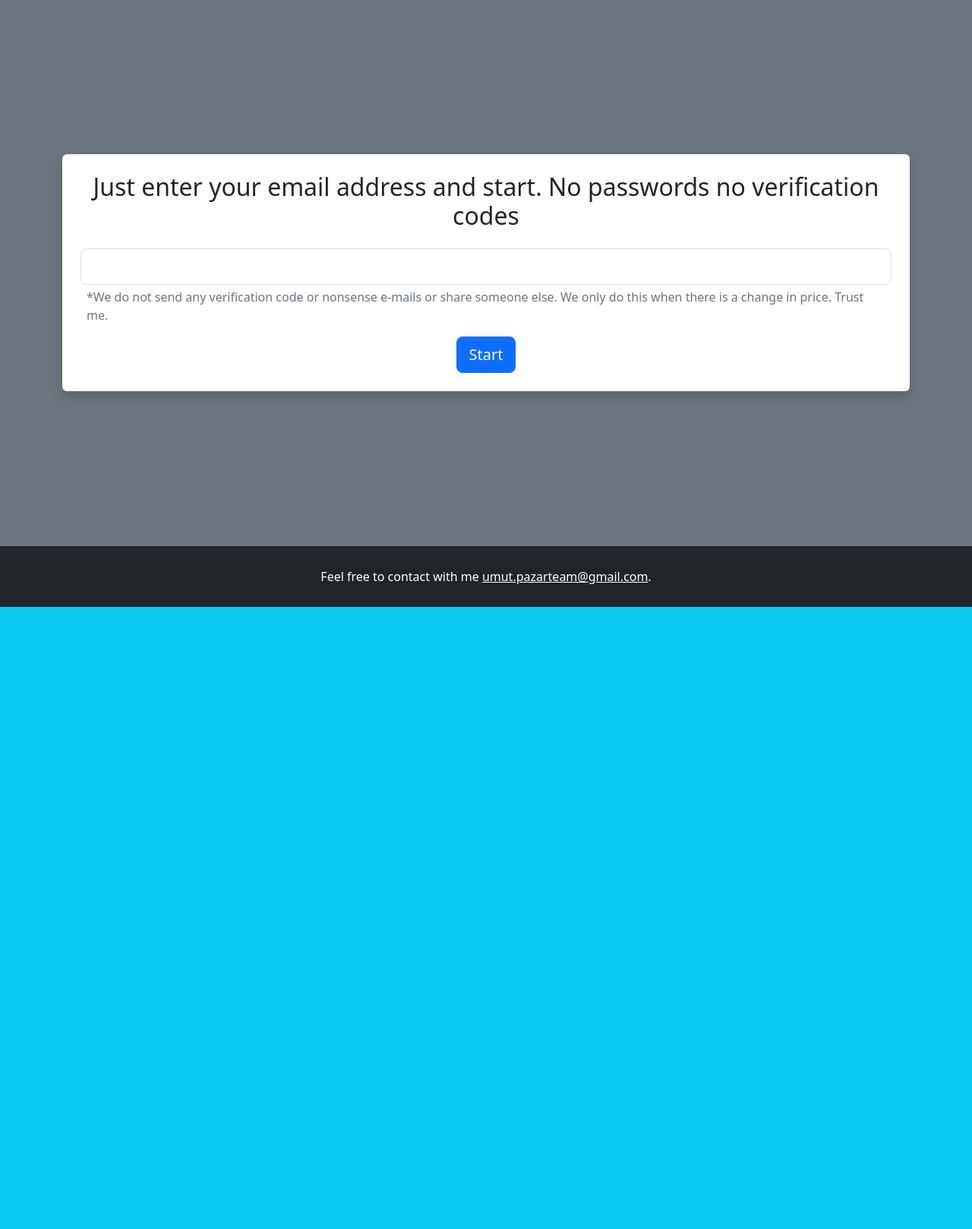
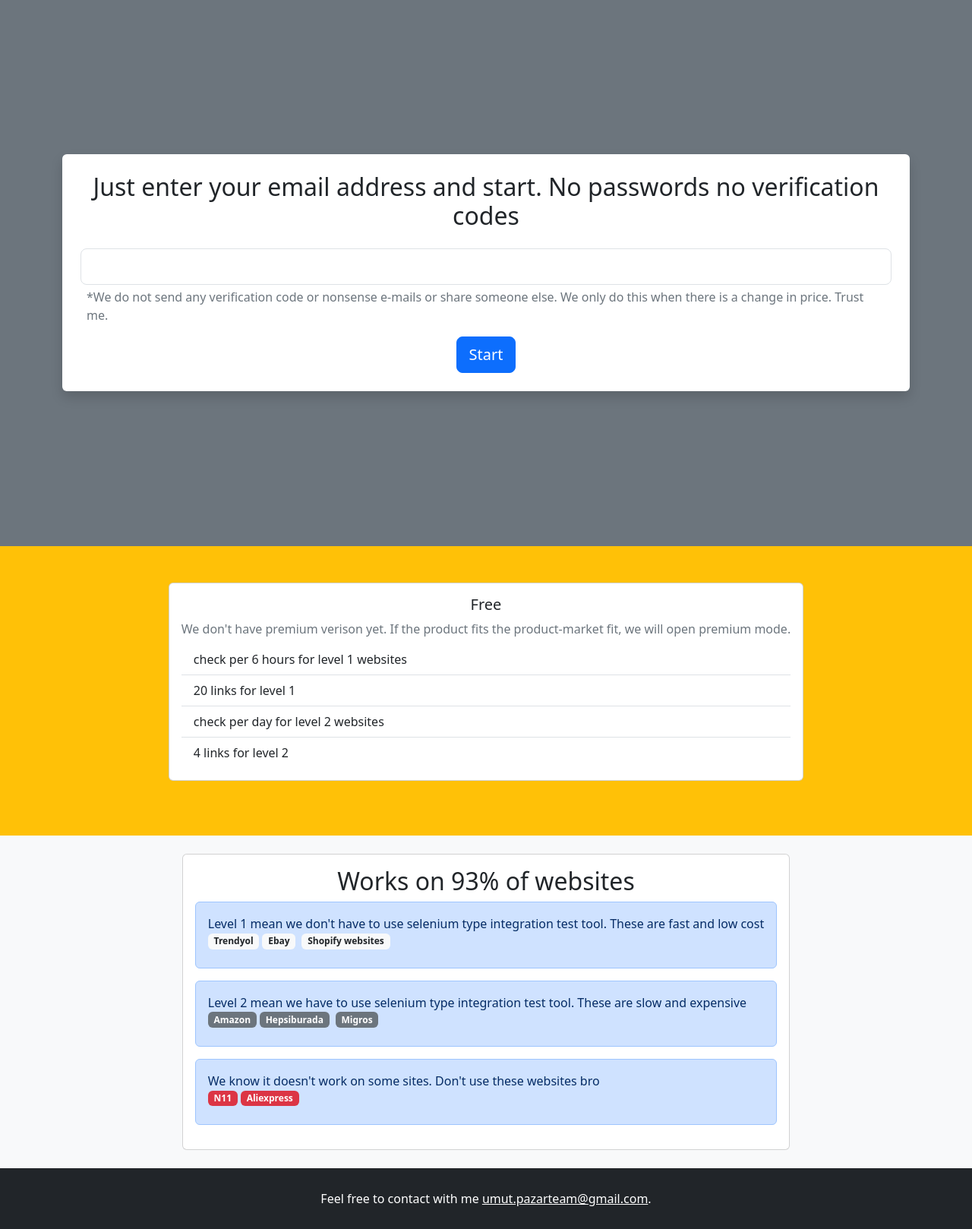
Before and after one commit to umuttalha/pazarteam, a Flask app: page / in a window 1280 px wide. Shown: the part 801-2419 px from the top of the page at 76% size. Before the commit the page ends 1600 px from the top, so only its background shows below. Run offline with Flask 3, Linux system fonts and the light colour scheme; some libraries are stand-ins or nearby versions.

Commit message:
timeout ve selenium geçiş önceğili ayarı

```diff
--- a/app.py
+++ b/app.py
@@ -1,4 +1,14 @@
-from flask import Flask,render_template,request,redirect,make_response,session,jsonify,url_for
+from flask import (
+    Flask,
+    render_template,
+    request,
+    redirect,
+    make_response,
+    session,
+    jsonify,
+    url_for,
+    Response
+)
 from flask_mail import Mail, Message
 import os
 from dotenv import load_dotenv
@@ -9,7 +19,7 @@ import random
 from datetime import timedelta
 from urllib.parse import urlparse
 import time
-from datetime import datetime
+import signal
 
 from bs4 import BeautifulSoup
 from lxml import etree
@@ -18,39 +28,45 @@ import re
 
 from selenium import webdriver
 from selenium.webdriver.chrome.options import Options
+from selenium.webdriver.common.by import By
+from selenium.webdriver.support.ui import WebDriverWait
+from selenium.webdriver.support import expected_conditions as EC
 
-chrome_driver_path = './chromedriver'
+chrome_driver_path = "./chromedriver"
 options = Options()
-options.add_argument('--headless')
-
-
-
+options.add_argument("--headless")
+options.add_argument(
+    "user-agent=Mozilla/5.0 (Windows NT 10.0; Win64; x64) AppleWebKit/537.36 (KHTML, like Gecko) Chrome/91.0.4472.124 Safari/537.36"
+)
+options.add_argument("--enable-javascript")
 
 load_dotenv()
 
-app = Flask(__name__, static_folder='static', static_url_path='')
+app = Flask(__name__, static_folder="static", static_url_path="")
 app.secret_key = secrets.token_urlsafe(16)
 app.permanent_session_lifetime = timedelta(minutes=30)
 
 mail_settings = {
-    "MAIL_SERVER": 'smtp.gmail.com',
+    "MAIL_SERVER": "smtp.gmail.com",
     "MAIL_PORT": 465,
     "MAIL_USE_TLS": False,
     "MAIL_USE_SSL": True,
-    "MAIL_USERNAME": os.environ['EMAIL_USER'],
-    "MAIL_PASSWORD": os.environ['EMAIL_PASSWORD']
+    "MAIL_USERNAME": os.environ["EMAIL_USER"],
+    "MAIL_PASSWORD": os.environ["EMAIL_PASSWORD"],
 }
 
 
 app.config.update(mail_settings)
 mail = Mail(app)
 
-app.config['SQLALCHEMY_DATABASE_URI'] = 'sqlite:///database.db'
+app.config["SQLALCHEMY_DATABASE_URI"] = "sqlite:///database.db"
 db = SQLAlchemy(app)
 
+
 class TierEnum(Enum):
-    FREE = 'Free'
-    PREMIUM = 'Premium'
+    FREE = "Free"
+    PREMIUM = "Premium"
+
 
 class User(db.Model):
     email = db.Column(db.String, primary_key=True, unique=True, nullable=False)
@@ -64,83 +80,90 @@ class Product(db.Model):
 
 
 
-def change_price_mail(receiver_mail,website_link):
 
-    msg = Message(subject="Price Changed", sender=app.config.get("MAIL_USERNAME"), recipients=[receiver_mail], body=f"""
+def change_price_mail(receiver_mail, website_link):
+    msg = Message(
+        subject="Price Changed",
+        sender=app.config.get("MAIL_USERNAME"),
+        recipients=[receiver_mail],
+        body=f"""
     Hi!
 
     The price of the product you are following has changed. Here is the product link {website_link}
-    """)
+    """,
+    )
     mail.send(msg)
+
 
 def generate_client_id():
     return str(random.randint(1, 999999))
 
 
+def verileri_al(url, price):
+    try:
+        response = requests.get(url, timeout=5)
+        print(response.text)
+    except requests.Timeout:
+        return {"elementler": elements_check, "scrap_type": "request"}
+    except requests.RequestException as e:
+        return {"elementler": elements_check, "scrap_type": "request"}
 
-def verileri_al(url,price):
 
-    response = requests.get(url)
 
-    soup = BeautifulSoup(response.content, 'html.parser')
+    soup = BeautifulSoup(response.content, "html.parser")
+
 
     elements = soup.find_all(string=re.compile(price))
+    elements_check = []
 
-    if elements ==[]:
+    for element in elements:
+        parent = element.find_parent()
 
+        if parent and parent.name == "script":
+            continue
+
+        if parent and parent.name == "style":
+            continue
+
+        elements_check.append(element)
+
+        # print(f'Tag: {parent if parent else None}, Sınıf: {class_list}, İçerik: {element}')
+
+    elements_check_selenium = []
+
+    if elements_check == []:
         driver = webdriver.Chrome(executable_path=chrome_driver_path, options=options)
 
         driver.get(url)
+
+        time.sleep(1)
+
+        # wait = WebDriverWait(driver, 10)
+
+        # price_element = wait.until(EC.text_to_be_present_in_element((By.TAG_NAME, "body"), price))
 
         page_content = driver.page_source
 
         driver.quit()
 
-        soup = BeautifulSoup(page_content, 'html.parser')
+        soup = BeautifulSoup(page_content, "html.parser")
 
         elements1 = soup.find_all(string=re.compile(price))
 
         for element in elements1:
             parent = element.find_parent()
 
-            if parent and parent.name == 'script' or "style":
+            if parent and parent.name == "script":
                 continue
 
-            if parent and 'class' in parent.attrs:
-                class_list = parent['class']
-            else:
-                class_list = None
+            if parent and parent.name == "style":
+                continue
 
-            print(f'Tag: {parent.name if parent else None}, Sınıf: {class_list}, İçerik: {element}')
+            elements_check_selenium.append(element)
 
-            return {
-                "url": url,
-            }
+        return {"elementler": elements_check_selenium, "scrap_type": "level 2"}
 
-
-
-    for element in elements:
-        parent = element.find_parent()
-
-
-        if parent and parent.name == 'script' or "style":
-            continue
-
-        if parent and 'class' in parent.attrs:
-            class_list = parent['class']
-        else:
-            class_list = None
-
-        print(f'Tag: {parent.name if parent else None}, Sınıf: {class_list}, İçerik: {element}')
-
-
-    return {
-        "url": url,
-        # "urun_title":urun_title,
-        # "urun_fiyat": urun_fiyat,
-    }
-
-
+    return {"elementler": elements_check, "scrap_type": "level 1"}
 
 
 @app.route("/")
@@ -148,48 +171,60 @@ def home():
     return render_template("home.html")
 
 
-@app.route("/process", methods=['POST'])
+@app.route("/process", methods=["POST"])
 def process():
-    input_data = request.form.get('inputData')
+    input_data = request.form.get("inputData")
 
     # Kullanıcıya özgü bir oturum kimliği oluşturun
     session_token = secrets.token_urlsafe(16)
 
     # Kullanıcı oturum bilgilerini saklayın (örneğin, ürün linki ve input data)
-    session[session_token] = {'input_data': input_data}
+    session[session_token] = {"input_data": input_data}
 
-    return redirect(f'/products/{session_token}')
+    return redirect(f"/products/{session_token}")
 
 
-@app.route('/products/<session_token>')
+@app.route("/products/<session_token>")
 def products(session_token):
     # Kullanıcının oturumunu kontrol edin
     user_data = session.get(session_token)
 
-    print(user_data)
+    # print(user_data)
 
     if not user_data:
-        return redirect('/')
+        return redirect("/")
 
     # Veritabanına kaydetmek istediğiniz bilgileri alın
-    input_data = user_data.get('input_data')
+    input_data = user_data.get("input_data")
 
     # Burada veritabanına kaydetme işlemlerini yapabilirsiniz (örneğin SQLAlchemy kullanabilirsiniz)
 
-    return render_template('products.html', input_data=input_data)
+    return render_template("products.html", input_data=input_data)
 
 
-@app.route("/deneme", methods=['POST'])
+@app.route("/deneme", methods=["POST"])
 def deneme():
-    title = request.form.get('title')
-    url = request.form.get('url')
-    price = request.form.get('price')
+    title = request.form.get("title")
+    url = request.form.get("url")
+    price = request.form.get("price")
 
-    verileri_al(url,price)
+    elemet_list = verileri_al(url, price)
 
-    client_id = "id"+ generate_client_id()
+    print(elemet_list["scrap_type"])
+    print(elemet_list["elementler"])
 
-    return render_template('accordion.html', title=title, url=url,price=price,client_id=client_id)
+    client_id = "id" + generate_client_id()
+
+    return render_template(
+        "accordion.html",
+        title=title,
+        url=url,
+        price=price,
+        client_id=client_id,
+        scrap_type=elemet_list["scrap_type"],
+        elementler=elemet_list["elementler"][0],
+    )
+
 
 #     # print(request.__dict__)
 
--- a/templates/accordion.html
+++ b/templates/accordion.html
@@ -9,7 +9,7 @@
         aria-expanded="true"
         aria-controls="{{client_id}}"
       >
-        {{title}}
+        {{scrap_type}} // {{title}}
       </button>
     </h2>
     <div
@@ -18,6 +18,10 @@
       aria-labelledby="headingOne"
       data-bs-parent="#accordionExample"
     >
+
+
+      {{elementler}}
+
       <ul class="list-group">
 
 
--- a/templates/home.html
+++ b/templates/home.html
@@ -48,7 +48,76 @@
                 </form>
             </div>
         </div>
+
+   <div class="bg-warning py-5">
+        <div class="container d-flex justify-content-center align-items-center ">
+            <div class="row">
+
+                <div class="col-md-12">
+                    <div class="card mb-4">
+                        <div class="card-body">
+                            <h5 class="card-title d-flex justify-content-center align-items-center">Free</h5>
+                            <p class="card-title text-secondary">We don't have premium verison yet. If the product fits the product-market fit, we will open premium mode. </p>
+                            <ul class="list-group list-group-flush">
+                                <li class="list-group-item">check per 6 hours for level 1 websites</li>
+                                <li class="list-group-item">20 links for level 1</li>
+                                <li class="list-group-item">check per day for level 2 websites</li>
+                                <li class="list-group-item">4 links for level 2</li>
+                            </ul>
+                        </div>
+                    </div>
+                </div>
+
+            </div>
+        </div>
     </div>
+
+    <div class="bg-light pt-4">
+        <div class="container d-flex justify-content-center align-items-center ">
+            <div class="row">
+                <div class="col-md-12">
+                    <div class="card mb-4">
+                        <div class="card-body">
+
+                            <h2 class="d-flex justify-content-center align-items-center">Works on 93% of websites</h2>
+
+                            <div class="alert alert-primary d-flex align-items-center" role="alert">
+                                <div>
+                                    Level 1 mean we don't have to use selenium type integration test tool. These are fast and low cost
+                                    <h6><span class="badge bg-light text-dark">Trendyol</span><span class="badge bg-light text-dark mx-1">Ebay</span><span class="badge bg-light text-dark mx-1">Shopify websites</span></h6>
+
+                                </div>
+                              </div>
+
+                              <div class="alert alert-primary d-flex align-items-center" role="alert">
+                                <div>
+                                    Level 2 mean we have to use selenium type integration test tool. These are slow and expensive
+                                    <h6><span class="badge bg-secondary">Amazon</span><span class="badge bg-secondary mx-1">Hepsiburada</span><span class="badge bg-secondary mx-1">Migros</span></h6>
+                                </div>
+                              </div>
+
+                              <div class="alert alert-primary d-flex align-items-center" role="alert">
+                                <div>
+                                    We know it doesn't work on some sites. Don't use these websites bro
+                                    <h6><span class="badge bg-danger">N11</span><span class="badge bg-danger mx-1">Aliexpress</span></h6>
+                                </div>
+                              </div>
+
+                        </div>
+                    </div>
+                </div>
+            </div>
+        </div>
+    </div>
+
+
+
+
+
+
+    <!-- result bir için div-->
+    </div>
+
 
 
     <div class="container-fluid bg-dark text-white d-flex justify-content-center align-items-center" style="height: 10vh">
--- a/templates/products.html
+++ b/templates/products.html
@@ -5,7 +5,7 @@
       <div class="container mt-5">
           <form class="mb-3" hx-post="/deneme" hx-target="#result1" hx-swap="outerHTML" method="post">
               <div class="mb-3">
-                  <label for="title" class="form-label">Product Title:</label>
+                  <label for="title" class="form-label">Product Title: <span class="text-secondary">(you can choose whatever you want)</span></label>
                   <input type="text" class="form-control" id="title" name="title" autocomplete="off">
                   <!-- <input type="text" class="form-control" id="title" name="title" autocomplete="off" required> -->
               </div>
@@ -16,6 +16,7 @@
               </div>
               <div class="mb-3">
                 <label for="price" class="form-label">Product Price:</label>
+                <span class="text-secondary"> Pay attention to dot ( . ) and comma ( , ). Don't put any currency symbol ( $ , £ , € , ₺)</span>
                 <input type="text" class="form-control" id="price" name="price" autocomplete="off">
                 <!-- <input type="text" class="form-control" id="price" name="price" autocomplete="off" required> -->
             </div>
```
Also changed, not shown: README.md.
